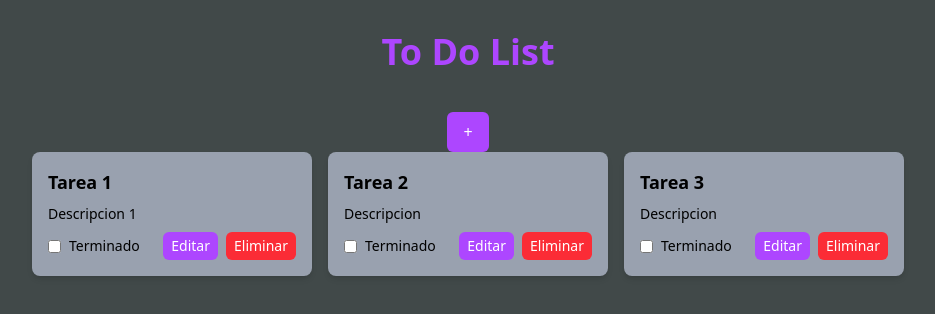
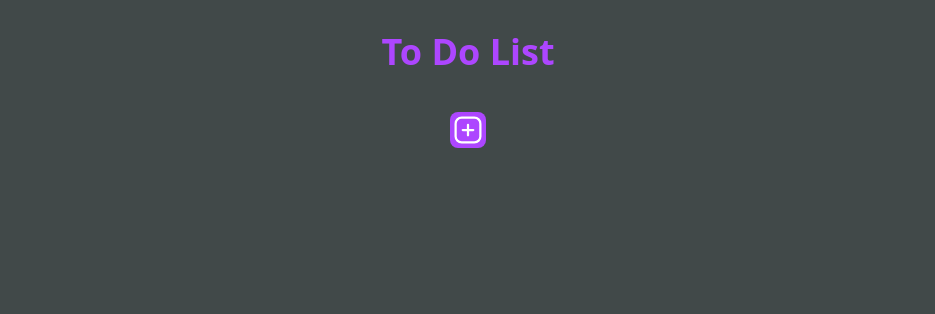
Before and after one commit to Roberto5190/todo-list_tajamar, a React (Vite) app: page / in a window 1280 px wide. Shown: the top 314 px of the page, without its empty margins (172-1107 px from the left). Built offline with nearby package versions, Linux system fonts and the light colour scheme.

Commit message:
fixed setHiddenForms calls, fixed handleDelete() to work with localStorage and create a task.id in handleAddTask

```diff
--- a/package.json
+++ b/package.json
@@ -10,6 +10,7 @@
     "preview": "vite preview"
   },
   "dependencies": {
+    "@iconify/react": "^5.2.1",
     "@tailwindcss/vite": "^4.1.3",
     "react": "^19.0.0",
     "react-dom": "^19.0.0",
--- a/src/App.jsx
+++ b/src/App.jsx
@@ -1,54 +1,96 @@
-import { useState } from "react";
+import { useEffect, useState } from "react";
 import "./App.css";
 import { ListaTareas } from "./components/ListaTareas/ListaTareas";
 import { FormularioTarea } from "./components/FormularioTarea/FormularioTarea";
-import db from "./db/db.json";
+// import db from "./db/db.json";
 
 export default function App() {
-  const [tasks, setTasks] = useState(db);
+  const initialTasks = () => {
+    const localStorageTasks = localStorage.getItem("tasks");
+    return localStorageTasks ? JSON.parse(localStorageTasks) : []; //si hay elementos en el carrito loss converitmos a string si no lo dejamos vacio
+  };
+
+  const [tasks, setTasks] = useState(initialTasks);
   const [taskToEdit, setTaskToEdit] = useState(null);
   const [isHiddenForms, setIsHiddenForms] = useState(true);
 
+  useEffect(() => {
+    localStorage.setItem("tasks", JSON.stringify(tasks));
+  }, [tasks]);
+
   const handleDelete = (id) => {
-    const nuevasTareas = tasks.filter(task => task.id !== id) // Filtramos la tarea por ID
-    setTasks(nuevasTareas) // Actualizamos el estado con las nuevas tareas
-  }
+    const nuevasTareas = tasks.filter((task) => task.id !== id); // Filtramos la tarea por ID
+    setTasks(nuevasTareas); // Actualizamos el estado con las nuevas tareas
+  };
 
   const handleEdit = (id) => {
-    const tareaEditada = tasks.find(task => task.id === id);
+    const tareaEditada = tasks.find((task) => task.id === id);
     setTaskToEdit(tareaEditada);
-  }
+  };
 
   const handleAddTask = (newTask) => {
-    setTasks([...tasks, newTask]);
-  }
+    const createTaskId = {
+      ...newTask,
+      id: Date.now()
+    }
+    setTasks([...tasks, createTaskId]);
+  };
 
   const handleEditTask = (updatedTask) => {
-    setTasks(tasks.map(t => t.id === updatedTask.id ? updatedTask : t));
-  }
+    setTasks(tasks.map((t) => (t.id === updatedTask.id ? updatedTask : t)));
+  };
 
   const handleDeleteTask = (id) => {
-    if (window.confirm('¿Estás seguro de que deseas eliminar esta tarea?')) {
-      setTasks(tasks.filter(t => t.id !== id));
+    if (window.confirm("¿Estás seguro de que deseas eliminar esta tarea?")) {
+      const restoTareas = tasks.filter((task) => task.id !== id)
+      setTasks(restoTareas);
     }
-  }
+  };
 
   const handleHiddenForm = () => {
     setIsHiddenForms(!isHiddenForms);
-  }
+  };
 
   return (
     <div className="flex flex-col items-center justify-center w-full">
-      <h1 className="mb-10 text-4xl font-bold text-purple-500">To Do List</h1>
-      <button onClick={() => handleHiddenForm()} className="bg-purple-500 text-white px-4 py-2 rounded-md">+</button>
+      <h1 className="mb-10 text-4xl font-bold text-purple-500 ">To Do List</h1>
+      <button
+        onClick={() => handleHiddenForm()}
+        className={`bg-purple-500 text-white rounded-lg ${ !isHiddenForms ? 'hidden' : ''}`}
+      >
+        <svg
+          xmlns="http://www.w3.org/2000/svg"
+          width={36}
+          height={36}
+          viewBox="0 0 24 24"
+        >
+          <g
+            fill="none"
+            stroke="currentColor"
+            strokeLinecap="round"
+            strokeLinejoin="round"
+            strokeWidth={1.5}
+          >
+            <path d="M12 8.5v7M8.5 12h7"></path>
+            <rect width={16.5} height={16.5} x={3.75} y={3.75} rx={4}></rect>
+          </g>
+        </svg>
+      </button>
+
+
       <FormularioTarea
         isHiddenForms={isHiddenForms}
+        setIsHiddenForms={setIsHiddenForms}
         onAddTask={handleAddTask}
         onEditTask={handleEditTask}
         onDeleteTask={handleDeleteTask}
         taskToEdit={taskToEdit}
       />
-      <ListaTareas tasks={tasks} handleDelete={handleDelete} handleEdit={handleEdit} />
+      <ListaTareas
+        tasks={tasks}
+        handleDelete={handleDelete}
+        handleEdit={handleEdit}
+      />
     </div>
   );
 }
--- a/src/components/FormularioTarea/FormularioTarea.jsx
+++ b/src/components/FormularioTarea/FormularioTarea.jsx
@@ -1,8 +1,8 @@
 import React from 'react';
 import useForm from '../../hooks/useForm';
 
-export const FormularioTarea = ({ onAddTask, onEditTask, taskToEdit = null, isHiddenForms }) => {
-    const { task, errors, isEditing, setIsHiddenForms, handleChange, handleSubmit, handleClear, handleCancel } = useForm(taskToEdit, onAddTask, onEditTask);
+export const FormularioTarea = ({ onAddTask, onEditTask, taskToEdit = null, isHiddenForms, setIsHiddenForms }) => {
+    const { task, errors, isEditing, handleChange, handleSubmit, handleClear, handleCancel  } = useForm(taskToEdit, onAddTask, onEditTask, setIsHiddenForms);
 
     return (
         <form onSubmit={handleSubmit} className={`${isHiddenForms ? 'hidden' : ''} formulario-tarea mb-9 flex  flex-col gap-2 bg-gray-400 p-4 rounded-lg max-w-md`}>
--- a/src/components/ListaTareas/ListaTareas.jsx
+++ b/src/components/ListaTareas/ListaTareas.jsx
@@ -8,8 +8,8 @@ export const ListaTareas = ({tasks, handleDelete, handleEdit}) => {
 
   return (
     <div className="grid grid-cols-1 md:grid-cols-2 lg:grid-cols-3 gap-4">
-      {tasks.map((task) => (
-        <Tarea key={task.id} task={task} handleDelete={handleDelete} handleEdit={handleEdit} />
+      {tasks.map((task, index) => (
+        <Tarea key={index} task={task} handleDelete={handleDelete} handleEdit={handleEdit} />
       ))}
     </div>
   );
--- a/src/hooks/useForm.js
+++ b/src/hooks/useForm.js
@@ -85,7 +85,7 @@ const useForm = (taskToEdit, onAddTask, onEditTask, setIsHiddenForms) => {
 
   //CANCEL FORM
   const handleCancel = () => {
-    setIsHiddenForms((prevState) => !prevState);
+    setIsHiddenForms(true);
     resetForm();
   };
 
```
Also changed, not shown: 1 other file (tests, documents, lock files or other folders).
